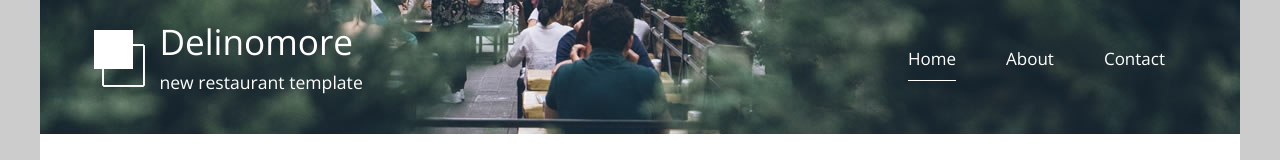
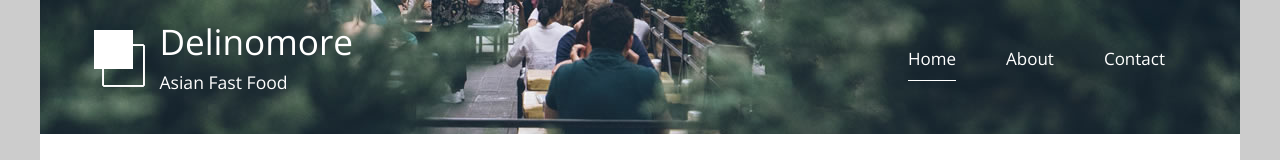
Before and after one commit to ntwoolery/Delinomore-, a plain HTML site: page index.html in a window 1280 px wide. Shown: the part 326-486 px from the top of the page. Drawn offline with nearby package versions, Linux system fonts and the light colour scheme.

Commit message:
Update index.html

```diff
--- a/index.html
+++ b/index.html
@@ -29,7 +29,7 @@ https://templatemo.com/tm-539-simple-house
 							<img src="img/simple-house-logo.png" alt="Logo" class="tm-site-logo" />
 							<div class="tm-site-text-box">
 								<h1 class="tm-site-title">Delinomore</h1>
-								<h6 class="tm-site-description">new restaurant template</h6>
+								<h6 class="tm-site-description">Asian Fast Food</h6>
 							</div>
 						</div>
 						<nav class="col-md-6 col-12 tm-nav">
```
